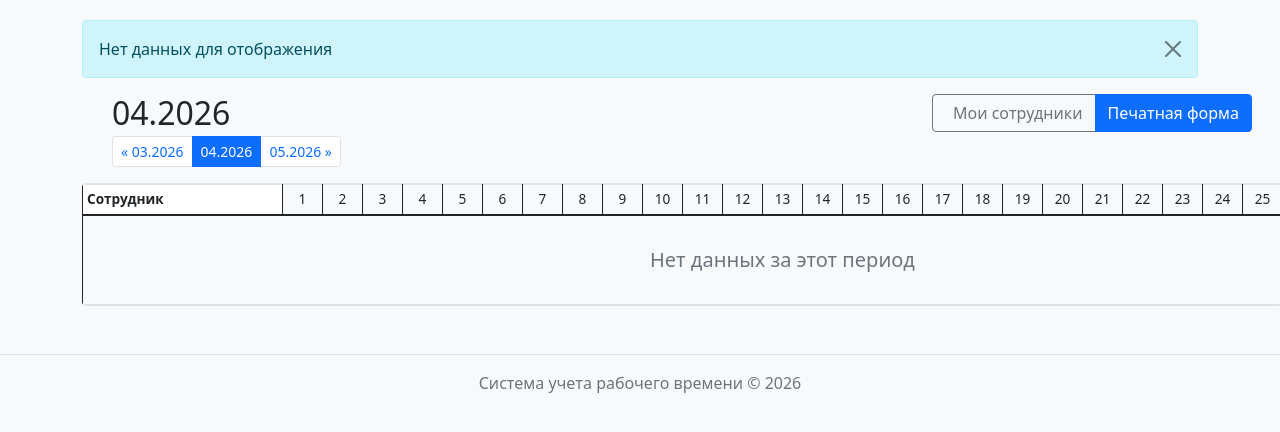
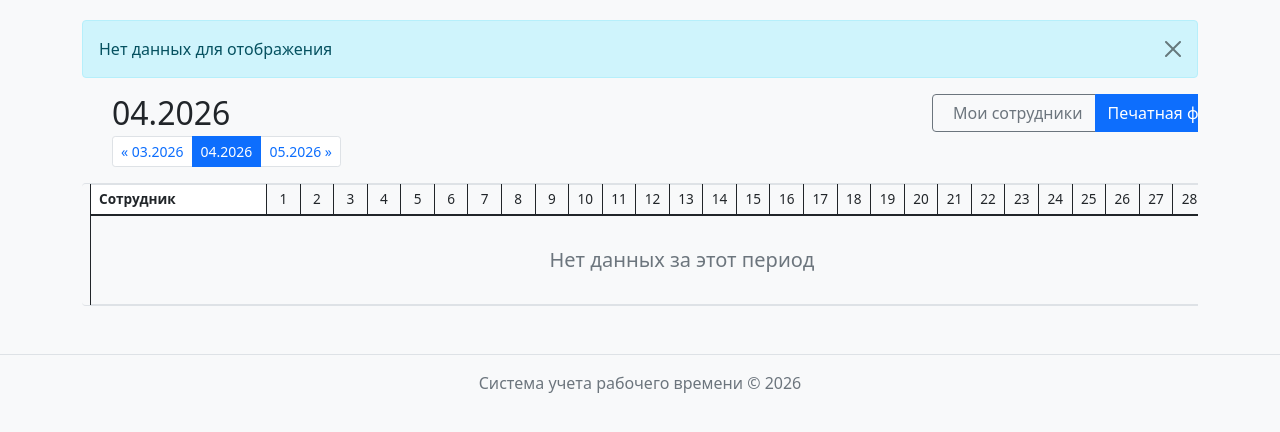
Before and after one commit to k1slee/worktime_tracking, a Django app: page /timesheet/monthly-table/ in a window 1280 px wide. Shown: the part 56-488 px from the top of the page. Run offline with Django 4.2, Linux system fonts and the light colour scheme; the visitor is signed in with stand-in values (Sample User, id 1); data that the repository does not hold is empty.

Commit message:
правки печатной формы

```diff
--- a/templates/timesheet/monthly_table.html
+++ b/templates/timesheet/monthly_table.html
@@ -16,7 +16,7 @@
         max-width: 100%;
         margin: 0;
         padding: 0;
-        overflow-x: visible;
+        overflow-x: hidden;
     }
 
     /* Основной контент без ограничений по ширине */
@@ -75,7 +75,7 @@
     .timesheet-table {
         font-size: 0.85rem;
         width: 100% !important;
-        min-width: fit-content;
+        table-layout: fixed;
     }
 
     .timesheet-table th {
@@ -90,16 +90,17 @@
         left: 0;
         background-color: white;
         z-index: 5;
-        min-width: 200px;
-        max-width: 200px;
-        width: 200px;
+        min-width: var(--employee-col, 180px);
+        max-width: var(--employee-col, 180px);
+        width: var(--employee-col, 180px);
         box-shadow: 2px 0 2px rgba(0,0,0,0.1);
+        padding-left: 8px !important;
     }
 
     .timesheet-table .day-cell {
-        width: 40px;
-        min-width: 40px;
-        max-width: 40px;
+        width: calc((100% - var(--employee-col, 180px)) / var(--days, 31));
+        min-width: 22px;
+        max-width: none;
         text-align: center;
         padding: 2px !important;
         cursor: pointer;
@@ -111,9 +112,9 @@
     }
 
     .timesheet-table .day-header {
-        width: 40px;
-        min-width: 40px;
-        max-width: 40px;
+        width: calc((100% - var(--employee-col, 180px)) / var(--days, 31));
+        min-width: 22px;
+        max-width: none;
         text-align: center;
         padding: 4px !important;
         font-weight: normal;
@@ -201,13 +202,14 @@
     /* Скролл для таблицы - убираем боковые отступы */
     .table-container {
         max-height: calc(100vh - 300px);
-        overflow: auto;
+        overflow-y: auto;
+        overflow-x: hidden;
         border: 1px solid #dee2e6;
         border-radius: 4px;
         width: 100%;
         margin-left: 0;
         margin-right: 0;
-        padding: 0;
+        padding: 0 8px 0 8px;
         box-sizing: border-box;
     }
 
@@ -863,7 +865,7 @@
         <!-- Основная таблица с днями (изначально видима) - широкая секция без отступов -->
         <div class="row wide-table-section">
             <div class="col-12 px-0">
-                <div class="table-container" id="mainTableContainer">
+                <div class="table-container" id="mainTableContainer" style="--days: {{ days|length }}; --employee-col: 176px;">
                     <table class="table table-bordered table-sm timesheet-table" id="timesheetTable">
                         <thead>
                             <tr>
```
